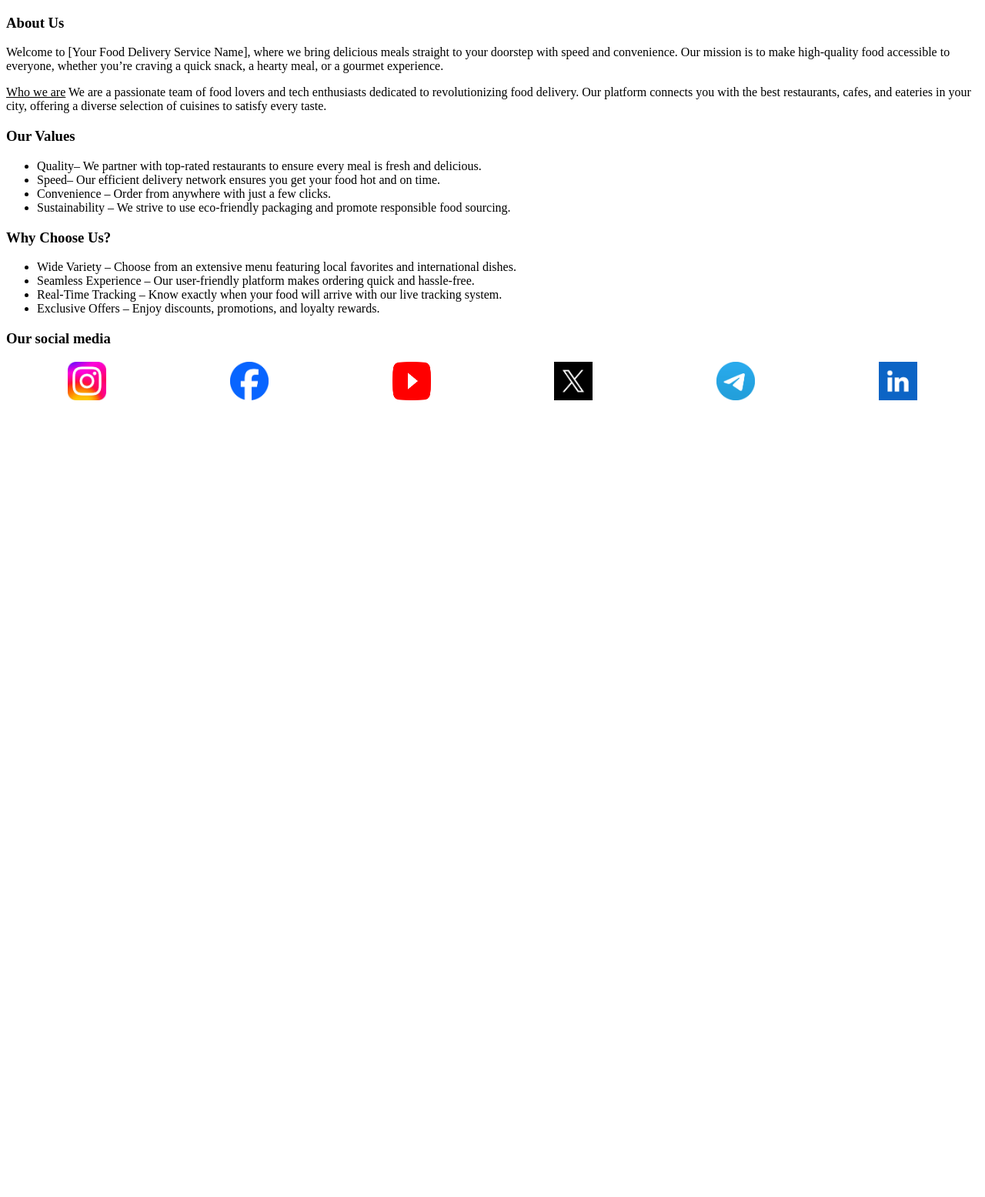
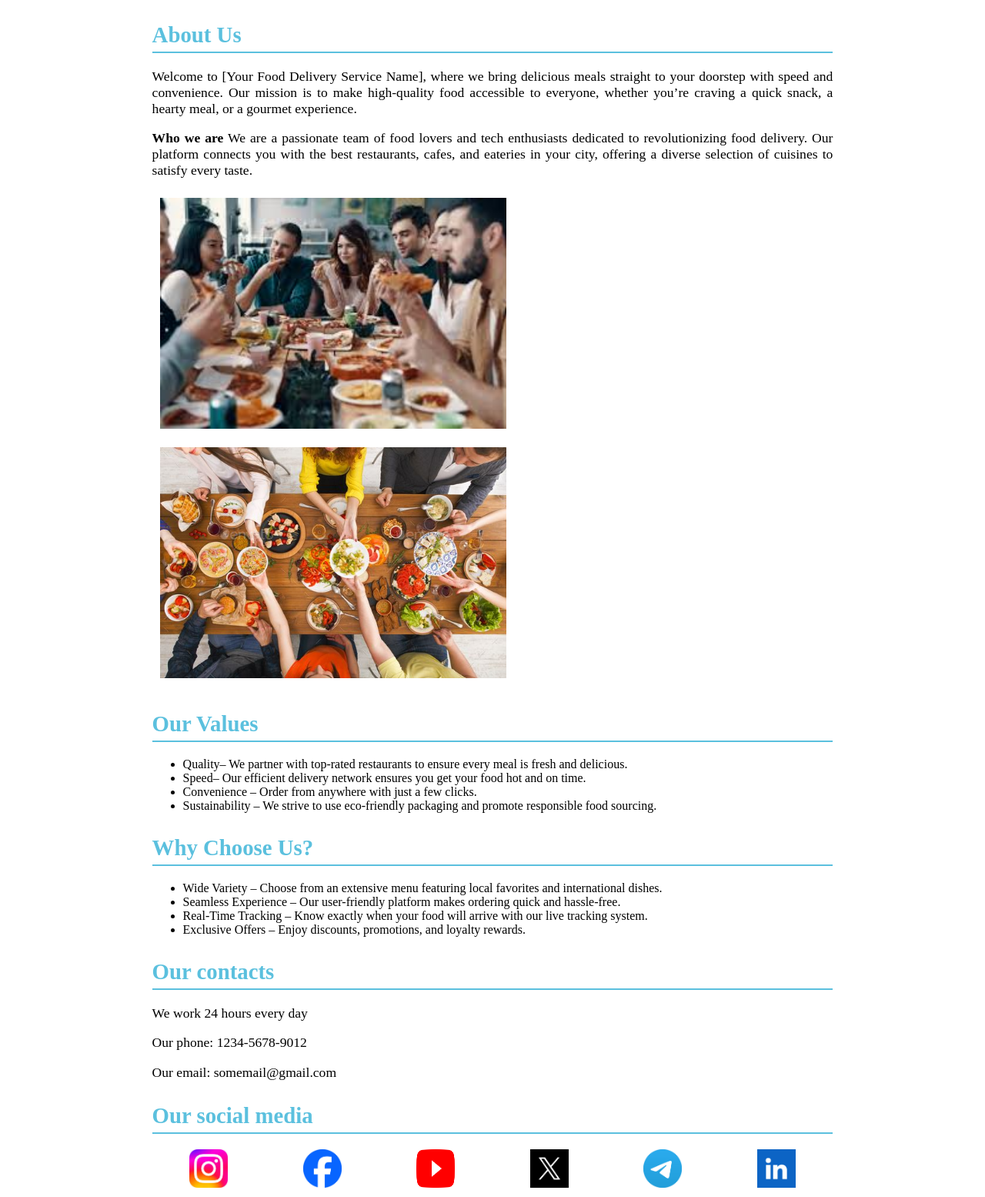
Before and after one commit to AraDarbinyan/Food-delivery-site, a Flask app: page /about/ in a window 1280 px wide. Shown: the part 48-1603 px from the top of the page at 77% size. Before the commit the page ends 568 px from the top, so only its background shows below. Run offline with Flask 3, Linux system fonts and the light colour scheme.

Commit message:
upgraded page about

```diff
--- a/static/css/style.css
+++ b/static/css/style.css
@@ -27,6 +27,36 @@
     padding: 5px 10px;     /* отступы внутри ссылки */
     /* Добавьте любой другой дизайн по вкусу */
   }
+
+  p {
+    font-size: 1.1em;
+    margin-bottom: 15px;
+    text-align: justify;
+}
+
+h3 {
+    margin-bottom: 20px;
+    font-size: 1.8em;
+    color: #5bc0de;
+    border-bottom: 2px solid #5bc0de;
+    padding-bottom: 5px;
+}
+
+.aboutinfo {
+    /* text-align: center; */
+    display: block;
+    margin-left: auto;
+    margin-right: auto;
+    width: 70%;
+}
+
+
+.eatfood{
+    margin: 10px;
+    padding: auto;
+    width: 450px;
+    height: 300px;
+}
 
 
   .media ul{
--- a/templates/about.html
+++ b/templates/about.html
@@ -3,14 +3,17 @@
 {% block title %}About{% endblock %}
 
 {% block content %}
+<div class="aboutinfo">
 <h3>About Us</h3>
 <p>Welcome to [Your Food Delivery Service Name], where we bring delicious meals
 straight to your doorstep with speed and convenience. Our mission is to make high-quality
 food accessible to everyone, whether you’re craving a quick snack, a hearty meal, or a gourmet experience.</p>
-<p><u>Who we are</u>
+<p><b>Who we are</b>
     We are a passionate team of food lovers and tech enthusiasts dedicated to revolutionizing food delivery.
     Our platform connects you with the best restaurants, cafes, and eateries in your city,
      offering a diverse selection of cuisines to satisfy every taste.</p>
+<img class="eatfood" src="{{url_for('static', filename='images/PeopleEatingFood.jpg')}}" alt="">
+<img class="eatfood" src="{{url_for('static', filename='images/PeopleEatingFood2.jpg')}}" alt="">
 <h3>Our Values</h3>
 <p>
     <ul>
@@ -30,6 +33,10 @@ food accessible to everyone, whether you’re craving a quick snack, a hearty me
         <li>Exclusive Offers – Enjoy discounts, promotions, and loyalty rewards.</li>
     </ul>
 </div>
+<h3>Our contacts</h3>
+<p>We work 24 hours every day</p>
+<p>Our phone: 1234-5678-9012</p>
+<p>Our email: somemail@gmail.com</p>
 <h3>Our social media</h3>
 <nav class="media">
     <ul>
@@ -41,4 +48,5 @@ food accessible to everyone, whether you’re craving a quick snack, a hearty me
         <li><a href="https://www.linkedin.com/"><img src="{{url_for('static', filename='Images/SocialMedia/Linkedin.png')}}" alt="Linkedin"></a></li>
     </ul>
 </nav>
+</div>
 {% endblock %}
```
Also changed, not shown: static/images/PeopleEatingFood.jpg (added), static/images/PeopleEatingFood2.jpg (added).
